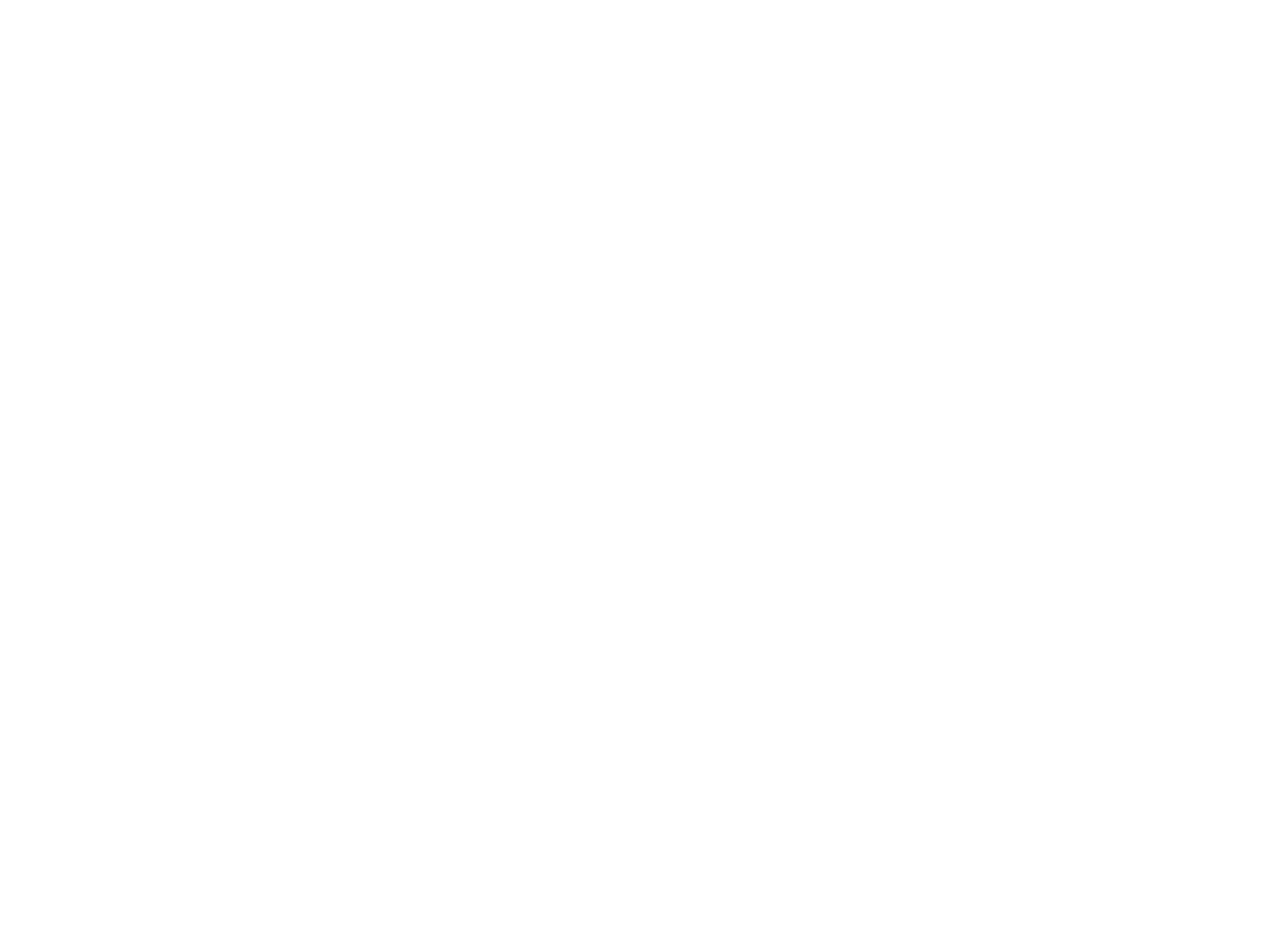
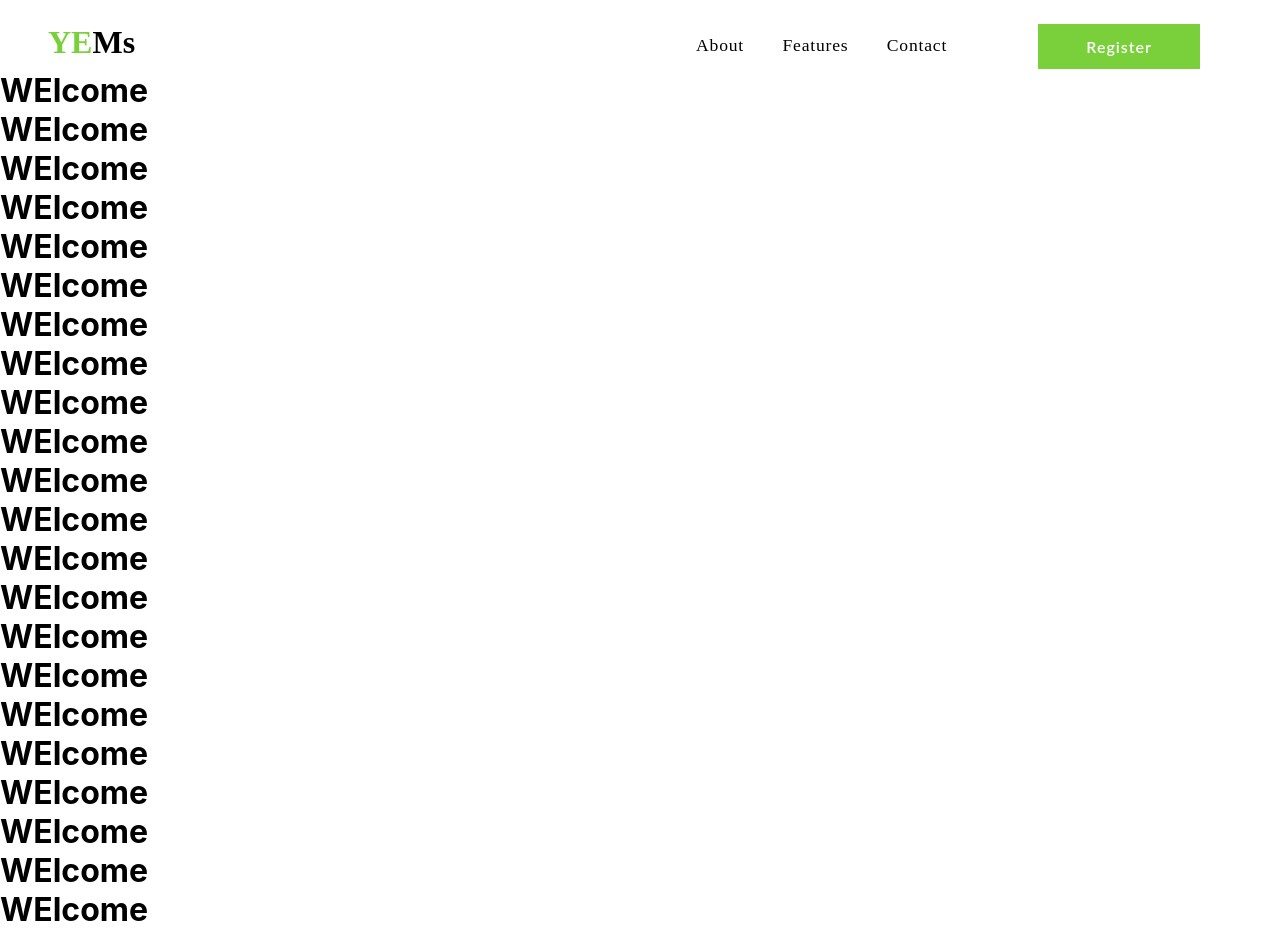
Before and after one commit to Ifenna-Pascal/Yems_Camp_Meeting-Design, a React (Create React App) app: page / in a window 1280 px wide. Shown: the top 934 px of the page. Before the commit the page ends 800 px from the top, so only its background shows below. Built offline with nearby package versions, Linux system fonts and the light colour scheme.

Commit message:
finished the responsive navigation

```diff
--- a/package.json
+++ b/package.json
@@ -12,6 +12,7 @@
     "prettier": "^2.4.1",
     "react": "^17.0.2",
     "react-dom": "^17.0.2",
+    "react-icons": "^4.3.1",
     "react-scripts": "4.0.3",
     "react-scroll": "^1.8.4",
     "styled-components": "^5.3.3",
--- a/src/App.css
+++ b/src/App.css
@@ -6,7 +6,10 @@
   height: 40vmin;
   pointer-events: none;
 }
-
+@import url('https://fonts.googleapis.com/css?family=Anton');
+@import url('https://fonts.googleapis.com/css2?family=Lato:ital,wght@1,300&display=swap');
+@import url('https://fonts.googleapis.com/css2?family=Lato:ital,wght@1,300&family=Roboto+Slab:wght@100;200&display=swap');
+@import url('https://fonts.googleapis.com/css2?family=Lato:ital,wght@1,300&family=Praise&family=Roboto+Slab:wght@100;200&display=swap');
 @media (prefers-reduced-motion: no-preference) {
   .App-logo {
     animation: App-logo-spin infinite 20s linear;
@@ -14,7 +17,7 @@
 }
 
 .App-header {
-  background-color: #282c34;
+  background-color: #ece5e5;
   min-height: 100vh;
   display: flex;
   flex-direction: column;
--- a/src/App.js
+++ b/src/App.js
@@ -1,7 +1,12 @@
 import './App.css';
+import Home from './Pages/home';
 
 function App() {
-    return <></>;
+    return (
+        <>
+            <Home />
+        </>
+    );
 }
 
 export default App;
--- /dev/null
+++ b/src/Components/Nav/Nav.jsx
@@ -0,0 +1,36 @@
+import React, {useState, useEffect} from 'react';
+import {NavContent, NavContainer, Heading, FaTime, NavLeft, NavRight, NavLinks, Link, Button, MobileLogo, FaBar, ButtonContainer} from "./style";
+
+function Nav({open, toggle}) {
+    const [scrollNav, setScrollNav] = useState(false)
+    const changeNav = ()=>{
+        if(window.scrollY >= 40){
+            setScrollNav(true)
+        }else{
+            setScrollNav(false)
+        }
+    }
+    useEffect(()=>{
+        window.addEventListener("scroll", changeNav)
+    }, []);
+    return (
+        <NavContainer scroll = {scrollNav}>
+            <NavContent>
+                <NavLeft><Heading><span>YE</span>Ms</Heading></NavLeft>
+            <NavRight>
+                <MobileLogo onClick={()=> toggle()}> {open ? <FaTime/> : <FaBar/>}</MobileLogo>
+                <NavLinks>
+                    <Link>About</Link>
+                    <Link>Features</Link>
+                    <Link>Contact</Link>
+                    <ButtonContainer>
+                        <Button>Register</Button>
+                    </ButtonContainer>
+                </NavLinks>
+            </NavRight>
+            </NavContent>
+        </NavContainer>
+    )
+}
+
+export default Nav
--- /dev/null
+++ b/src/Components/Nav/Sidebar/Sidebar.jsx
@@ -0,0 +1,19 @@
+import React from 'react'
+import {NavLinks, Nav, Link, ButtonContainers, Buttons} from "./side";
+function Sidebar({open}) {
+    return (
+        <Nav open= {open}>
+            <NavLinks>
+                    <Link>About</Link>
+                    <Link>Features</Link>
+                    <Link>Contact</Link>
+                    <Link>About</Link>
+                    <ButtonContainers>
+                    <Buttons>Register</Buttons>
+                    </ButtonContainers>
+            </NavLinks>
+        </Nav>
+    )
+}
+
+export default Sidebar
--- /dev/null
+++ b/src/Components/Nav/Sidebar/side.js
@@ -0,0 +1,43 @@
+import styled from "styled-components";
+import { Link as LinkS } from "react-scroll";
+import { ButtonContainer , Button} from '../style';
+export const Nav = styled.div`
+    background: #555;
+    position:fixed;
+    height:100vh;
+    width:100%;
+    z-index:999;
+    opacity: ${({open})=> (open ? "100%" : "0")};
+    top:${({open})=> (open ? "11%" : "-100%")};
+    transition:1s ease-in-out;
+    left:0;
+`
+
+export const NavLinks = styled.ul`
+    display: flex;
+    width: 100%;
+    padding: 1rem, 1,5rem;
+    flex-direction: column;
+    margin: 3rem 2rem;
+`
+export const Link = styled(LinkS)`
+    margin-bottom: 1rem;
+    height: 5rem;
+    padding: 2rem 0;
+    letter-spacing: 1.6px;
+    color: white;
+    font-size: 1.1rem;
+    width:78%;
+    border-bottom: 1px solid gray;
+`
+
+export const ButtonContainers = styled(ButtonContainer)`
+    margin-top: 2.7rem;
+    width:78%;
+`
+
+export const Buttons = styled(Button)`
+    width:100%;
+    letter-spacing: 3px;
+    font-size: 1.2rem
+`
--- /dev/null
+++ b/src/Components/Nav/style.js
@@ -0,0 +1,121 @@
+import styled from 'styled-components';
+import { Link as LinkS } from 'react-scroll';
+import px2vw from '../../Util/resize';
+import { FaBars, FaTimes } from 'react-icons/fa';
+import "../../App.css";
+
+export const NavContainer = styled.section`
+    background: white;
+    box-shadow: ${({scroll})=> scroll ? "0 2px 2px -2px rgba(0,0,0,.2)" : "none"};
+    border-bottom: 0.5px solid #ece5e5;
+    height:90px;
+    padding-bottom: 5rem;
+    position: sticky;
+    z-index:10;
+    top: 0;
+    width: 100%;
+    @media (min-width: 768px) {
+        height: ${px2vw(80, 1440)};
+        border-bottom: none;
+        padding-bottom: 0;
+    }
+    @media (max-width: 768px && min-width: 568) {
+        height: ${px2vw(1900, 1440)};
+        border-bottom: none;
+        padding-bottom: 0;
+    }
+`;
+export const NavContent = styled.div`
+    display: flex;
+    justify-content: space-between;
+    padding: 1.5rem 3rem;
+    @media (min-width: 768px) {
+
+    }
+`;
+
+export const NavRight = styled.div`
+    align-self: flex-end;
+    display: flex;
+`;
+
+export const MobileLogo = styled(LinkS)`
+    align-self: flex-end;
+    display: block;
+    @media (min-width: 768px) {
+        display: none;
+    }
+`;
+
+export const FaBar = styled(FaBars)`
+    font-size: 2rem;
+    font-weight: 300;
+    color: #555;
+`;
+export const FaTime = styled(FaTimes)`
+    font-size: 2rem;
+    font-weight: 300;
+    color: #555;
+`;
+export const NavLinks = styled.ul`
+    display: none;
+    @media (min-width: 768px) {
+        display: flex;
+        justify-content: space-around;
+        margin-right: 2rem;
+      }
+
+`;
+
+export const Link = styled(LinkS)`
+    margin-right: 1rem;
+    padding: 0.7rem;
+    font-size: 1.1rem;
+    font-family: 'Roboto Slab', serif;
+    font-weight: 500;
+    letter-spacing: 0.8px;
+
+    &:hover{
+        color: #7ad03a;
+        cursor: pointer;
+
+    }
+`;
+export const NavLeft = styled.div`
+    align-self: flex-start;
+`;
+export const Heading = styled.h1`
+    font-size: 2rem;
+    font-family: 'Roboto Slab', serif;
+    span{
+        color: #7ad03a;
+    }
+`;
+export const ButtonContainer = styled.div`
+     @media (min-width: 768px) {
+        margin-left: 4rem;
+        display: flex;
+        flex-direction: column;
+        justify-content: center;
+        align-items: center;
+        text-align: center;
+     }
+
+`;
+export const Button = styled.button`
+    padding: 0.8rem 3rem;
+    border: none;
+    background: #7ad03a;
+    font-size: 1rem;
+    color: white;
+    font-weight: 600;
+    letter-spacing: 1px;
+    font-family: 'Lato', sans-serif;
+
+    &:hover{
+        cursor: pointer;
+        transition: 1s ease-in;
+        color: #7ad03a;
+        background: whitesmoke;
+    }
+`;
--- /dev/null
+++ b/src/Pages/home.jsx
@@ -0,0 +1,71 @@
+import React, {useState} from 'react'
+import  Nav  from '../Components/Nav/Nav'
+import Sidebar from '../Components/Nav/Sidebar/Sidebar'
+
+function Home() {
+    const [open, setOpen] = useState(false);
+    const toggle = ()=> {
+        setOpen(!open)
+    }
+    return (
+       <>
+        <Nav toggle={toggle} open = {open}/>
+        <Sidebar open= {open}/>
+        <h1>WElcome</h1>
+        <h1>WElcome</h1>
+
+        <h1>WElcome</h1>
+        <h1>WElcome</h1>
+        <h1>WElcome</h1>
+        <h1>WElcome</h1>
+
+        <h1>WElcome</h1>
+        <h1>WElcome</h1>
+
+        <h1>WElcome</h1>
+        <h1>WElcome</h1>
+
+        <h1>WElcome</h1>
+        <h1>WElcome</h1>
+
+        <h1>WElcome</h1>
+        <h1>WElcome</h1>
+
+        <h1>WElcome</h1>
+        <h1>WElcome</h1>
+        <h1>WElcome</h1>
+        <h1>WElcome</h1>
+
+        <h1>WElcome</h1>
+        <h1>WElcome</h1>
+        <h1>WElcome</h1>
+        <h1>WElcome</h1>
+
+        <h1>WElcome</h1>
+        <h1>WElcome</h1>
+        <h1>WElcome</h1>
+        <h1>WElcome</h1>
+
+        <h1>WElcome</h1>
+        <h1>WElcome</h1>
+        <h1>WElcome</h1>
+        <h1>WElcome</h1>
+
+        <h1>WElcome</h1>
+        <h1>WElcome</h1>
+        <h1>WElcome</h1>
+        <h1>WElcome</h1>
+
+        <h1>WElcome</h1>
+        <h1>WElcome</h1>
+        <h1>WElcome</h1>
+        <h1>WElcome</h1>
+
+        <h1>WElcome</h1>
+        <h1>WElcome</h1>
+
+       </>
+    )
+}
+
+export default Home
```
Also changed, not shown: 1 other file (tests, documents, lock files or other folders).
